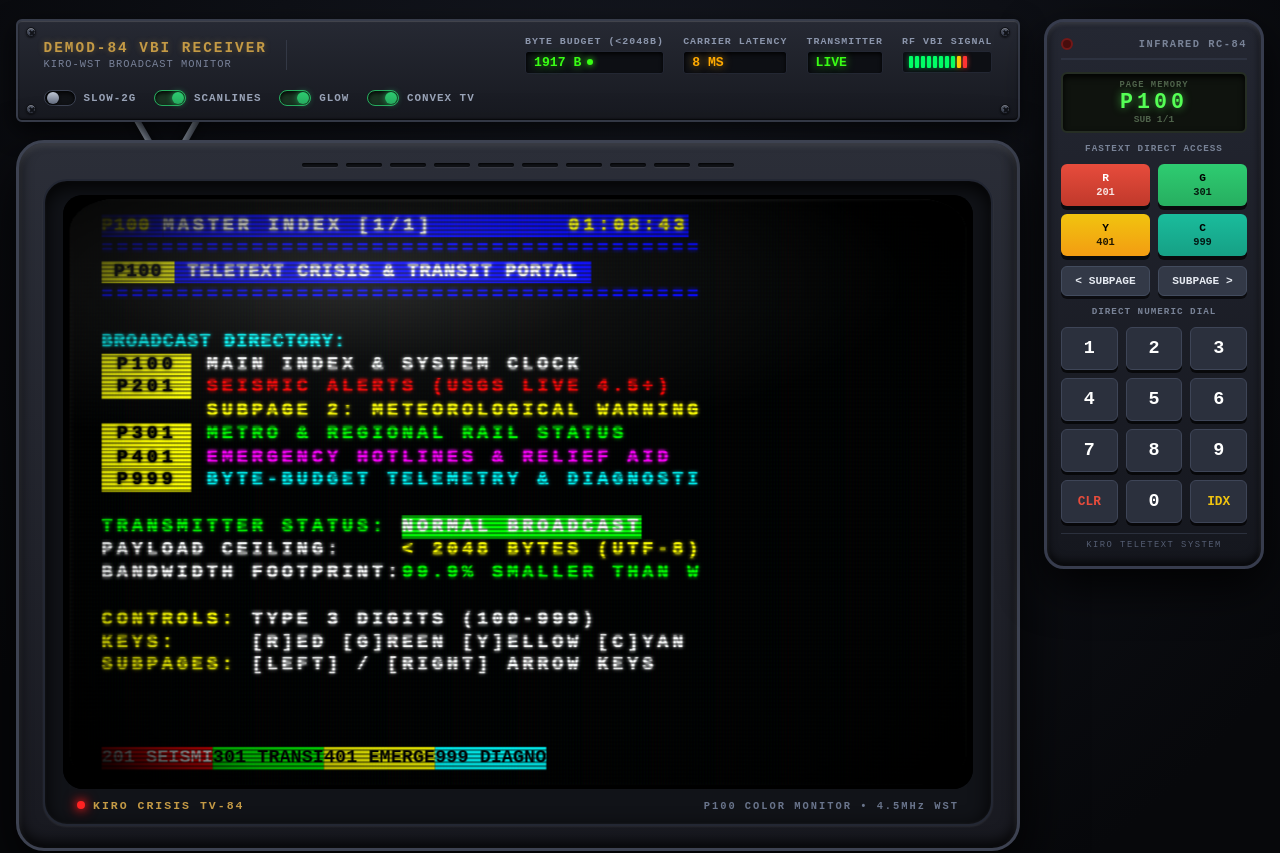
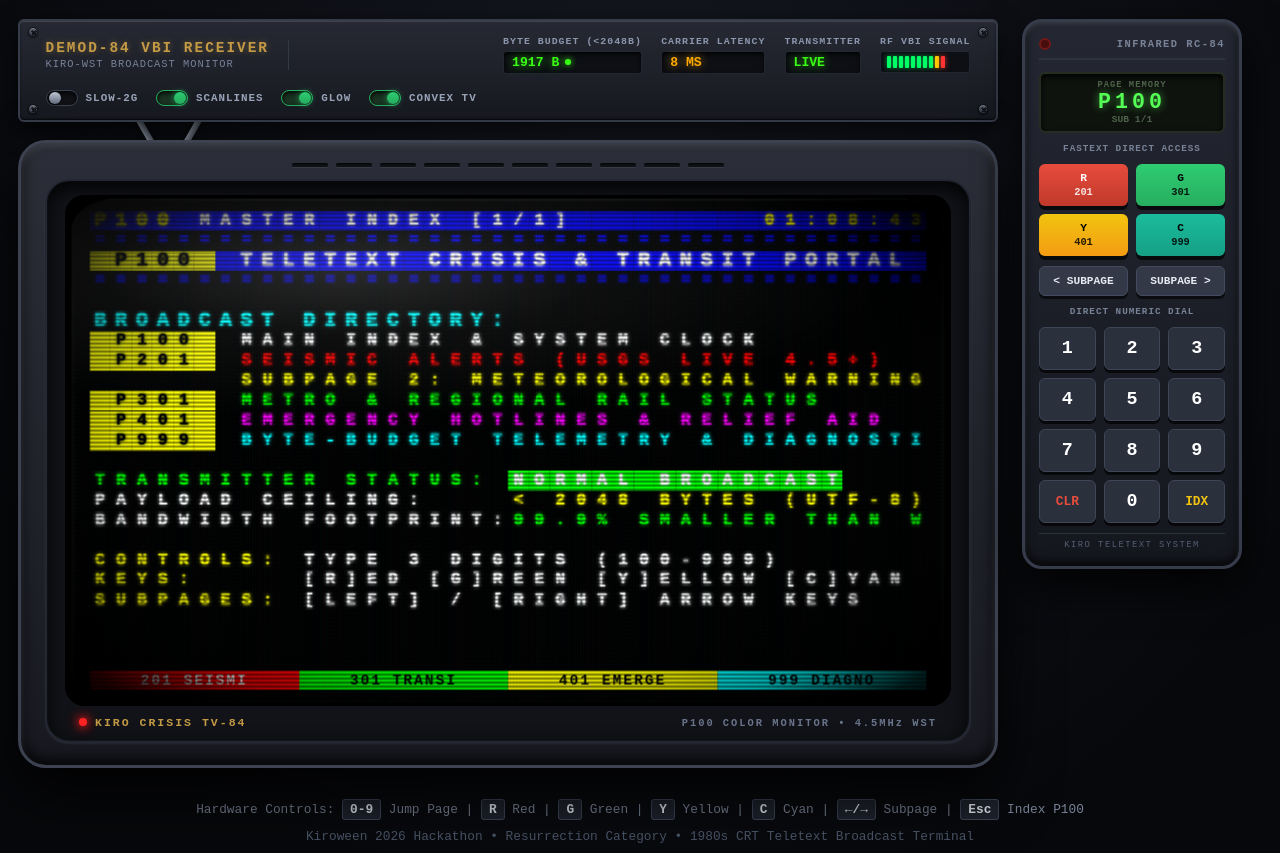
Before and after one commit to YoruAkio/p100, a React (Vite) app: page / in a window 1280 px wide. Shown: the top 853 px of the page. Built offline with nearby package versions, Linux system fonts and the light colour scheme.

Commit message:
fix: stretch teletext 40-column grid edge-to-edge and wire local fallback routing

```diff
--- a/src/client/App.tsx
+++ b/src/client/App.tsx
@@ -4,9 +4,38 @@ import React, { useCallback, useEffect, useRef, useState } from 'react';
 import { generatePage404 } from '../teletext/page404';
 import { TeletextFrameResponse } from '../teletext/types';
 import { getIndexPage } from '../server/services/indexPage';
+import { getEarthquakePage } from '../server/services/earthquake';
+import { getWeatherPage } from '../server/services/weather';
+import { getTransitPage } from '../server/services/transit';
+import { getEmergencyPage } from '../server/services/emergency';
+import { getDiagnosticsPage } from '../server/services/diagnostics';
 import { TeletextHUD } from './components/TeletextHUD';
 import { TeletextRemote } from './components/TeletextRemote';
 import { TeletextScreen } from './components/TeletextScreen';
+
+// local deterministic page resolver for offline, preview, and zero-fail resilience
+export async function resolvePageLocal(
+  code: string,
+  sub: number,
+): Promise<TeletextFrameResponse> {
+  switch (code) {
+    case '100':
+      return getIndexPage();
+    case '201':
+      if (sub === 2) {
+        return await getWeatherPage();
+      }
+      return await getEarthquakePage();
+    case '301':
+      return getTransitPage();
+    case '401':
+      return getEmergencyPage();
+    case '999':
+      return getDiagnosticsPage();
+    default:
+      return generatePage404(code);
+  }
+}
 
 export const App: React.FC = () => {
   const [currentPage, setCurrentPage] = useState<string>('100');
@@ -33,7 +62,7 @@ export const App: React.FC = () => {
     }, 150);
   }, []);
 
-  // fetch page from edge api
+  // fetch page from edge api with instant local fallback
   const fetchPage = useCallback(
     async (code: string, sub: number) => {
       triggerIrFlash();
@@ -55,7 +84,20 @@ export const App: React.FC = () => {
           await new Promise((resolve) => setTimeout(resolve, 2500));
         }
 
-        const res = await fetch(`/api/page/${code}?subpage=${sub}`);
+        let data: TeletextFrameResponse | null = null;
+        try {
+          const res = await fetch(`/api/page/${code}?subpage=${sub}`);
+          if (res.ok) {
+            data = (await res.json()) as TeletextFrameResponse;
+          }
+        } catch {
+          // edge api unavailable or offline, use deterministic local fallback
+        }
+
+        if (!data) {
+          data = await resolvePageLocal(code, sub);
+        }
+
         const elapsed = Math.round(performance.now() - startTime);
         setLatencyMs(elapsed);
 
@@ -65,17 +107,9 @@ export const App: React.FC = () => {
         }
         setRollingCode(null);
 
-        if (res.ok) {
-          const data = (await res.json()) as TeletextFrameResponse;
-          setFrame(data);
-          setCurrentPage(code);
-          setSubpage(data.subpage);
-        } else {
-          const errData = (await res.json()) as TeletextFrameResponse;
-          setFrame(errData);
-          setCurrentPage(code);
-          setSubpage(1);
-        }
+        setFrame(data);
+        setCurrentPage(code);
+        setSubpage(data.subpage);
       } catch {
         if (rollTimerRef.current) {
           clearInterval(rollTimerRef.current);
--- a/src/client/components/TeletextFastext.tsx
+++ b/src/client/components/TeletextFastext.tsx
@@ -20,14 +20,13 @@ export const TeletextFastext: React.FC<TeletextFastextProps> = ({
   ];
 
   return (
-    <div className="tt-row">
+    <div className="tt-row fastext-row">
       {items.map(({ item, fg, bg, key }, idx) => {
         const text = `${item.code} ${item.label}`.slice(0, 10).padEnd(10, ' ');
         return (
           <button
             key={idx}
-            className={`tt-span fastext-button ${fg} ${bg}`}
-            style={{ width: '10ch', display: 'inline-block' }}
+            className={`fastext-button ${fg} ${bg}`}
             onClick={() => onNavigate(item.code)}
             title={`Jump to P${item.code} (Shortcut: ${key})`}
           >
--- a/src/client/components/TeletextScreen.tsx
+++ b/src/client/components/TeletextScreen.tsx
@@ -13,6 +13,39 @@ interface TeletextScreenProps {
   convex: boolean;
 }
 
+interface TeletextCell {
+  char: string;
+  fg: string;
+  bg: string;
+  double?: boolean;
+}
+
+// unpack compressed teletext spans into an exact 40-character grid row
+function expandRowToCells(rowSpans: TeletextSpan[]): TeletextCell[] {
+  const cells: TeletextCell[] = [];
+  for (const span of rowSpans) {
+    const chars = Array.from(span.t);
+    for (const ch of chars) {
+      if (cells.length >= 40) break;
+      cells.push({
+        char: ch,
+        fg: `fg-${span.c || 'white'}`,
+        bg: `bg-${span.b || 'black'}`,
+        double: span.d,
+      });
+    }
+    if (cells.length >= 40) break;
+  }
+  while (cells.length < 40) {
+    cells.push({
+      char: ' ',
+      fg: 'fg-white',
+      bg: 'bg-black',
+    });
+  }
+  return cells;
+}
+
 export const TeletextScreen: React.FC<TeletextScreenProps> = ({
   frame,
   rollingCode,
@@ -21,50 +54,41 @@ export const TeletextScreen: React.FC<TeletextScreenProps> = ({
   glow,
   convex,
 }) => {
-  // render individual teletext row
+  // render individual teletext row with 40 equal-width columns
   const renderRow = (rowSpans: TeletextSpan[], rowIndex: number) => {
-    const charCount = rowSpans.reduce((sum, s) => sum + s.t.length, 0);
-    const padding = charCount < 40 ? ' '.repeat(40 - charCount) : '';
+    const cells = expandRowToCells(rowSpans);
 
     return (
       <div key={rowIndex} className="tt-row">
-        {rowSpans.map((span, spanIdx) => {
-          const fgClass = `fg-${span.c || 'white'}`;
-          const bgClass = `bg-${span.b || 'black'}`;
-          const dClass = span.d ? 'double' : '';
-          return (
-            <span
-              key={spanIdx}
-              className={`tt-span ${fgClass} ${bgClass} ${dClass}`}
-            >
-              {span.t}
-            </span>
-          );
-        })}
-        {padding && (
-          <span className="tt-span fg-white bg-black">{padding}</span>
-        )}
+        {cells.map((cell, cellIdx) => (
+          <span
+            key={cellIdx}
+            className={`tt-cell ${cell.fg} ${cell.bg} ${cell.double ? 'double' : ''}`}
+          >
+            {cell.char}
+          </span>
+        ))}
       </div>
     );
   };
 
-  // build header row when rolling page hunt is active
+  // build header row when rolling page hunt is active or regular
   const renderHeader = () => {
-    const firstRow = frame.rows[0] || [];
     if (!rollingCode) {
-      return renderRow(firstRow, 0);
+      return renderRow(frame.rows[0] || [], 0);
     }
 
     const displayPage = `P${rollingCode.padEnd(4, ' ')}`;
-    return (
-      <div key={0} className="tt-row">
-        <span className="tt-span fg-yellow bg-blue double">{displayPage}</span>
-        <span className="tt-span fg-white bg-blue">
-          {' P100 TUNING BROADCAST... '.padEnd(27, ' ')}
-        </span>
-        <span className="tt-span fg-yellow bg-blue">{'SEARCH  '}</span>
-      </div>
-    );
+    const tuningText = ' P100 TUNING BROADCAST... '.padEnd(27, ' ');
+    const searchTag = 'SEARCH  ';
+
+    const headerSpans: TeletextSpan[] = [
+      { t: displayPage, c: 'yellow', b: 'blue', d: true },
+      { t: tuningText, c: 'white', b: 'blue' },
+      { t: searchTag, c: 'yellow', b: 'blue' },
+    ];
+
+    return renderRow(headerSpans, 0);
   };
 
   return (
@@ -99,7 +123,7 @@ export const TeletextScreen: React.FC<TeletextScreenProps> = ({
               {convex && <div className="crt-glass-glare" />}
               <div className="crt-vignette" />
 
-              {/* 40x24 teletext grid */}
+              {/* 40x24 teletext grid spanning full screen width */}
               <div
                 className={`teletext-grid ${glow ? 'crt-glow' : ''} ${
                   convex ? 'grid-curved' : ''
--- a/src/client/styles/teletext.css
+++ b/src/client/styles/teletext.css
@@ -66,7 +66,7 @@ body {
   flex-direction: column;
   align-items: center;
   width: 100%;
-  max-width: 1040px;
+  max-width: 980px;
 }
 
 /* remote input column on the right */
@@ -74,6 +74,7 @@ body {
   position: sticky;
   top: 1.2rem;
   flex-shrink: 0;
+  width: 240px;
 }
 
 /* ==========================================================================
@@ -83,7 +84,7 @@ body {
 .retro-rack-hud {
   position: relative;
   width: 100%;
-  max-width: 1040px;
+  max-width: 980px;
   background: linear-gradient(180deg, #262933 0%, #171920 100%);
   border: 2px solid #373c4a;
   border-radius: 6px;
@@ -328,7 +329,7 @@ body {
 .crt-tv-chassis {
   position: relative;
   width: 100%;
-  max-width: 1040px;
+  max-width: 980px;
   background: linear-gradient(180deg, #2b2e38 0%, #181920 100%);
   border-radius: 28px;
   padding: 20px 24px 22px 24px;
@@ -518,15 +519,14 @@ body {
   text-shadow: 0 0 1px currentColor, 0 0 4px currentColor;
 }
 
-/* 40x24 teletext grid viewport - reverted compact height, full header width */
+/* 40x24 teletext grid viewport - compact height, full header width */
 .teletext-grid {
   display: grid;
-  grid-template-rows: repeat(24, 1.25em);
+  grid-template-rows: repeat(24, 1.28em);
   width: 100%;
   background: #000000;
-  padding: 12px 28px;
-  font-size: 19px;
-  line-height: 1.25em;
+  padding: 10px 14px;
+  line-height: 1.28em;
   font-family: var(--font-teletext);
   font-weight: bold;
   position: relative;
@@ -538,23 +538,31 @@ body {
 }
 
 .tt-row {
+  display: grid;
+  grid-template-columns: repeat(40, 1fr);
+  width: 100%;
+  height: 1.28em;
+  line-height: 1.28em;
+  overflow: hidden;
   white-space: pre;
-  display: flex;
-  overflow: hidden;
-  height: 1.25em;
-  width: 100%;
-  letter-spacing: clamp(1px, 0.35vw, 4px);
 }
 
-.tt-span {
-  display: inline-block;
+.tt-cell {
+  display: flex;
+  align-items: center;
+  justify-content: center;
+  width: 100%;
   height: 100%;
+  font-family: var(--font-teletext);
+  font-weight: bold;
+  font-size: clamp(12px, 1.35vw, 17px);
+  user-select: none;
+  text-align: center;
 }
 
-.tt-span.double {
-  transform-origin: top left;
+.tt-cell.double {
+  font-size: clamp(14px, 1.65vw, 21px);
   font-weight: 900;
-  letter-spacing: 0.06em;
 }
 
 /* 8 classic teletext colors */
@@ -576,17 +584,30 @@ body {
 .bg-cyan { background-color: var(--tt-cyan); }
 .bg-white { background-color: var(--tt-white); }
 
+.fastext-row {
+  display: grid;
+  grid-template-columns: repeat(4, 1fr);
+  width: 100%;
+  height: 1.28em;
+  overflow: hidden;
+}
+
 .fastext-button {
+  display: flex;
+  align-items: center;
+  justify-content: center;
+  width: 100%;
+  height: 100%;
+  font-family: var(--font-teletext);
+  font-size: clamp(11px, 1.2vw, 15px);
+  font-weight: bold;
+  letter-spacing: clamp(1px, 0.2vw, 2px);
   cursor: pointer;
   border: none;
-  font-family: inherit;
-  font-size: inherit;
-  line-height: inherit;
-  font-weight: bold;
-  text-align: left;
+  outline: none;
+  white-space: pre;
+  transition: filter 0.08s;
   padding: 0;
-  outline: none;
-  transition: filter 0.08s;
 }
 
 .fastext-button:hover {
@@ -860,7 +881,7 @@ body {
   font-weight: bold;
 }
 
-@media (max-width: 1200px) {
+@media (max-width: 990px) {
   .teletext-main-layout {
     flex-direction: column;
     align-items: center;
```
